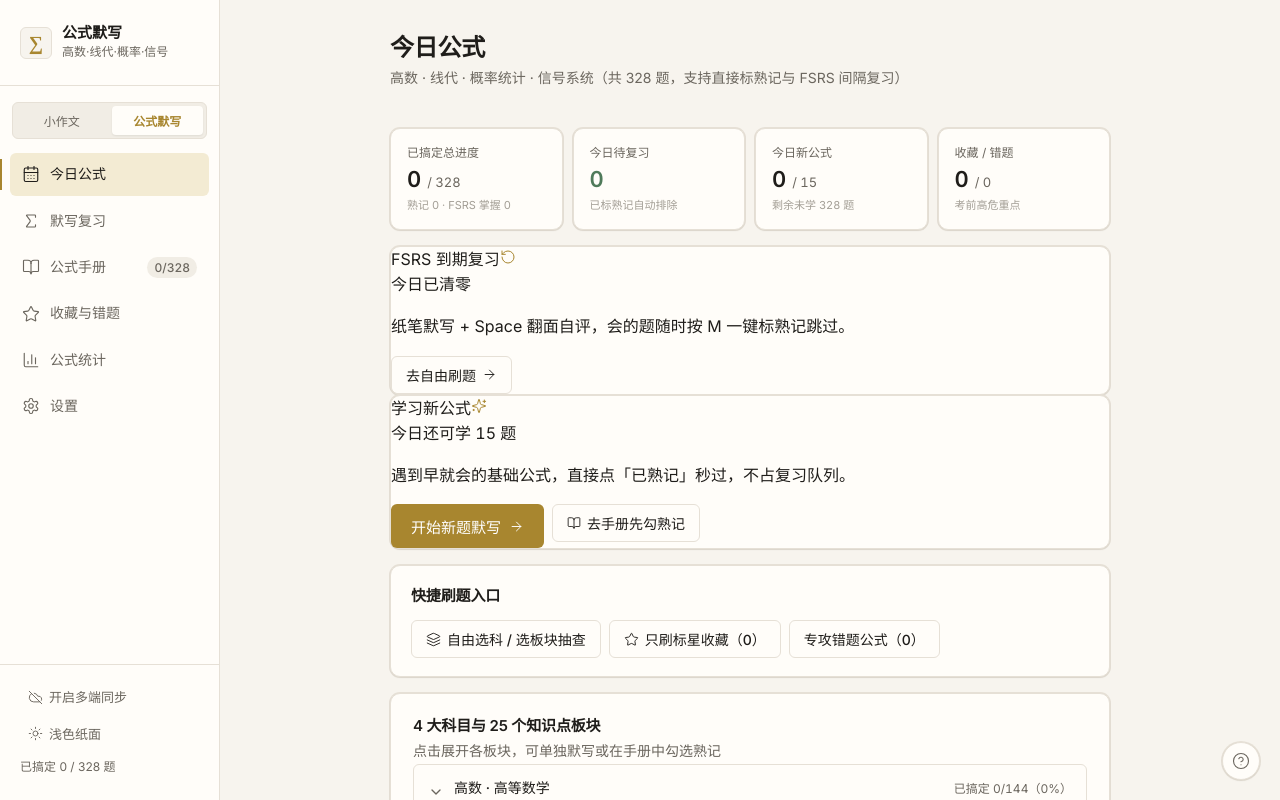
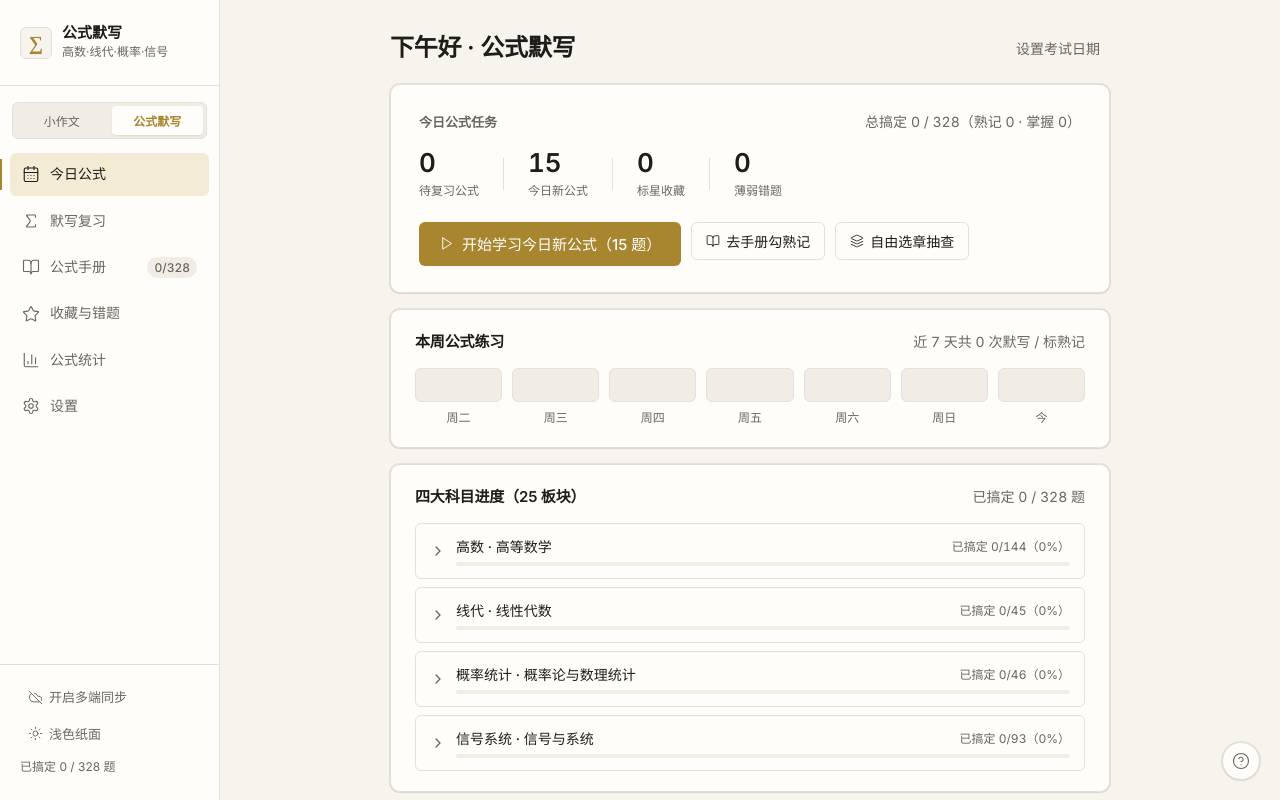
Before and after one commit to learning-kai/kaoyan-essay-final, a React (Vite) app: page /#/today in a window 1280 px wide. Both pictures are taken after a click on the tab "公式默写". Shown: the top 800 px of the page. Built offline with nearby package versions, Linux system fonts and the light colour scheme.

Commit message:
fix: polish FormulaToday layout, render section title LaTeX with KaTeX, and fix inline math baseline

```diff
--- a/src/core/formulaStats.ts
+++ b/src/core/formulaStats.ts
@@ -300,3 +300,46 @@ export function computeFormula14DayForecast(
 
   return days;
 }
+
+export interface FormulaDayActivity {
+  dateKey: string;
+  weekdayLabel: string;
+  count: number;
+  level: 0 | 1 | 2 | 3;
+}
+
+const WEEKDAY_LABELS = ['日', '一', '二', '三', '四', '五', '六'];
+
+export function getFormulaWeeklyHeatmap(
+  reviews: FormulaReviewRecord[],
+  mastered: Record<string, TimestampedFlag>,
+  now = new Date()
+): FormulaDayActivity[] {
+  const counts = new Map<string, number>();
+  for (const r of reviews) {
+    const key = formatLocalDateKey(new Date(r.timestamp));
+    counts.set(key, (counts.get(key) ?? 0) + 1);
+  }
+  for (const flag of Object.values(mastered)) {
+    if (!flag.value) continue;
+    const key = formatLocalDateKey(new Date(flag.updatedAt));
+    counts.set(key, (counts.get(key) ?? 0) + 1);
+  }
+
+  const days: FormulaDayActivity[] = [];
+  for (let offset = 6; offset >= 0; offset--) {
+    const d = new Date(now);
+    d.setDate(now.getDate() - offset);
+    const key = formatLocalDateKey(d);
+    const count = counts.get(key) ?? 0;
+    const level: 0 | 1 | 2 | 3 =
+      count === 0 ? 0 : count < 6 ? 1 : count < 15 ? 2 : 3;
+    days.push({
+      dateKey: key,
+      weekdayLabel: offset === 0 ? '今' : `周${WEEKDAY_LABELS[d.getDay()]}`,
+      count,
+      level,
+    });
+  }
+  return days;
+}
--- a/src/pages/FormulaMistakes.tsx
+++ b/src/pages/FormulaMistakes.tsx
@@ -138,7 +138,9 @@ export function FormulaMistakesPage() {
                 <div className="mistake-meta">
                   <div className="formula-meta-badges">
                     <span className="formula-subj-badge">{subj.name}</span>
-                    <span className="formula-sec-badge">{sec.fullTitle}</span>
+                    <span className="formula-sec-badge">
+                      <MathText text={sec.fullTitle} />
+                    </span>
                     <span className="formula-num-badge tabular-nums">#{item.code}</span>
                     {m && (
                       <span className="formula-tag-warn tabular-nums">
--- a/src/pages/FormulaToday.tsx
+++ b/src/pages/FormulaToday.tsx
@@ -5,18 +5,19 @@ import {
   ChevronDown,
   ChevronRight,
   Layers,
-  RotateCcw,
-  Sparkles,
+  Play,
   Star,
 } from 'lucide-react';
 import { useEffect, useMemo, useState } from 'react';
 import { useNavigate } from 'react-router-dom';
 import { Layout } from '../components/Layout';
+import { MathText } from '../components/MathText';
 import {
   collectFormulaMistakes,
   computeFormulaSectionProgress,
   computeFormulaSubjectMastery,
   getDueFormulaIds,
+  getFormulaWeeklyHeatmap,
   getStarredFormulaIds,
   getUnlearnedFormulaIds,
 } from '../core/formulaStats';
@@ -25,6 +26,14 @@ import { FORMULA_IDS, type FormulaSubjectId } from '../data/formulas';
 import { useFormulaProgress } from '../store/useFormulaProgress';
 import { useSettings } from '../store/useSettings';
 import './pages.css';
+
+function getGreeting(now = new Date()): string {
+  const h = now.getHours();
+  if (h < 6) return '夜深了';
+  if (h < 12) return '上午好';
+  if (h < 18) return '下午好';
+  return '晚上好';
+}
 
 export function FormulaTodayPage() {
   const navigate = useNavigate();
@@ -36,15 +45,13 @@ export function FormulaTodayPage() {
   const getTodayLearnedCount = useFormulaProgress((s) => s.getTodayLearnedCount);
   const examDate = useSettings((s) => s.examDate);
 
-  const [expandedSubject, setExpandedSubject] = useState<FormulaSubjectId | null>(
-    'calculus'
-  );
+  const [expandedSubject, setExpandedSubject] = useState<FormulaSubjectId | null>(null);
 
   useEffect(() => {
     document.title = '今日公式 · 公式默写';
   }, []);
 
-  const examDays = useMemo(
+  const daysLeft = useMemo(
     () => getDaysUntilExam(examDate, new Date()),
     [examDate]
   );
@@ -63,7 +70,7 @@ export function FormulaTodayPage() {
   );
   const todayLearned = getTodayLearnedCount();
   const remainingNewQuota = Math.max(0, dailyNewLimit - todayLearned);
-  const todayNewCount = Math.min(remainingNewQuota, unlearnedIds.length);
+  const newTodayQuota = Math.min(remainingNewQuota, unlearnedIds.length);
 
   const subjectRows = useMemo(
     () => computeFormulaSubjectMastery(cards, mastered),
@@ -73,167 +80,174 @@ export function FormulaTodayPage() {
     () => computeFormulaSectionProgress(cards, mastered),
     [cards, mastered]
   );
+  const heatmap = useMemo(
+    () => getFormulaWeeklyHeatmap(reviews, mastered),
+    [reviews, mastered]
+  );
 
   const totalDirectMastered = subjectRows.reduce((s, r) => s + r.directMastered, 0);
   const totalFsrsMastered = subjectRows.reduce((s, r) => s + r.fsrsMastered, 0);
   const totalDone = totalDirectMastered + totalFsrsMastered;
 
+  const handlePrimaryStart = () => {
+    if (dueIds.length > 0) {
+      navigate('/formula/practice?mode=due');
+    } else if (newTodayQuota > 0) {
+      navigate('/formula/practice?mode=new');
+    } else {
+      navigate('/formula/practice?mode=custom');
+    }
+  };
+
   return (
     <Layout>
-      <header className="page-header">
+      <header className="today-topbar">
         <div>
-          <h1 className="page-title">今日公式</h1>
-          <p className="page-sub">
-            高数 · 线代 · 概率统计 · 信号系统（共 {FORMULA_IDS.length} 题，支持直接标熟记与 FSRS 间隔复习）
-          </p>
+          <h1 className="page-title">{getGreeting()} · 公式默写</h1>
         </div>
-        {examDays !== null && (
-          <div className="exam-pill tabular-nums">
-            {examDays >= 0 ? `距考试 ${examDays} 天` : `考后第 ${Math.abs(examDays)} 天`}
-          </div>
+        {daysLeft !== null ? (
+          <span className="exam-countdown tabular-nums">
+            {daysLeft > 0 ? `距考试 ${daysLeft} 天` : '考试日已到'}
+          </span>
+        ) : (
+          <button
+            type="button"
+            className="btn-ghost"
+            onClick={() => navigate('/settings')}
+          >
+            设置考试日期
+          </button>
         )}
       </header>
 
-      <section className="formula-kpi-grid">
-        <div className="card-surface formula-kpi-card">
-          <div className="formula-kpi-label">已搞定总进度</div>
-          <div className="formula-kpi-val tabular-nums">
-            {totalDone} <span className="formula-kpi-sub">/ {FORMULA_IDS.length}</span>
+      {/* Unified Primary Today Task Card (consistent with Essay Today page) */}
+      <section className="card-surface today-task-card">
+        <div className="section-row-head" style={{ marginBottom: 14 }}>
+          <div className="today-task-label" style={{ marginBottom: 0 }}>
+            今日公式任务
           </div>
-          <div className="formula-kpi-note tabular-nums">
-            熟记 {totalDirectMastered} · FSRS 掌握 {totalFsrsMastered}
+          <span className="page-sub tabular-nums" style={{ marginTop: 0 }}>
+            总搞定 {totalDone} / {FORMULA_IDS.length}（熟记 {totalDirectMastered} · 掌握 {totalFsrsMastered}）
+          </span>
+        </div>
+
+        <div className="today-metrics formula-today-metrics">
+          <div className="today-metric">
+            <span
+              className="today-metric-num tabular-nums"
+              style={{ color: dueIds.length > 0 ? 'var(--gold)' : undefined }}
+            >
+              {dueIds.length}
+            </span>
+            <span className="today-metric-cap">待复习公式</span>
+          </div>
+          <div className="today-metric-sep" />
+          <div className="today-metric">
+            <span className="today-metric-num tabular-nums">{newTodayQuota}</span>
+            <span className="today-metric-cap">今日新公式</span>
+          </div>
+          <div className="today-metric-sep" />
+          <div className="today-metric">
+            <span className="today-metric-num tabular-nums">{starredIds.length}</span>
+            <span className="today-metric-cap">标星收藏</span>
+          </div>
+          <div className="today-metric-sep" />
+          <div className="today-metric">
+            <span
+              className="today-metric-num tabular-nums"
+              style={{ color: mistakes.length > 0 ? 'var(--err)' : undefined }}
+            >
+              {mistakes.length}
+            </span>
+            <span className="today-metric-cap">薄弱错题</span>
           </div>
         </div>
 
-        <div className="card-surface formula-kpi-card">
-          <div className="formula-kpi-label">今日待复习</div>
-          <div
-            className="formula-kpi-val tabular-nums"
-            style={{ color: dueIds.length > 0 ? 'var(--gold)' : 'var(--ok)' }}
-          >
-            {dueIds.length}
-          </div>
-          <div className="formula-kpi-note">已标熟记自动排除</div>
-        </div>
-
-        <div className="card-surface formula-kpi-card">
-          <div className="formula-kpi-label">今日新公式</div>
-          <div className="formula-kpi-val tabular-nums">
-            {todayLearned}{' '}
-            <span className="formula-kpi-sub">/ {dailyNewLimit}</span>
-          </div>
-          <div className="formula-kpi-note tabular-nums">
-            剩余未学 {unlearnedIds.length} 题
-          </div>
-        </div>
-
-        <div className="card-surface formula-kpi-card">
-          <div className="formula-kpi-label">收藏 / 错题</div>
-          <div className="formula-kpi-val tabular-nums">
-            {starredIds.length}{' '}
-            <span className="formula-kpi-sub">/ {mistakes.length}</span>
-          </div>
-          <div className="formula-kpi-note">考前高危重点</div>
-        </div>
-      </section>
-
-      <section className="task-grid" style={{ marginTop: 16 }}>
-        <div className="card-surface task-card">
-          <div className="task-card-head">
-            <span className="task-tag">FSRS 到期复习</span>
-            <RotateCcw size={16} strokeWidth={1.5} style={{ color: 'var(--gold)' }} />
-          </div>
-          <div className="task-big tabular-nums">
-            {dueIds.length > 0 ? `${dueIds.length} 题待巩固` : '今日已清零'}
-          </div>
-          <p className="task-desc">
-            纸笔默写 + Space 翻面自评，会的题随时按 M 一键标熟记跳过。
-          </p>
-          <button
-            type="button"
-            className={dueIds.length > 0 ? 'btn-primary' : 'btn-secondary'}
-            onClick={() => navigate('/formula/practice?mode=due')}
-          >
-            {dueIds.length > 0 ? '开始复习' : '去自由刷题'}
-            <ArrowRight size={15} strokeWidth={1.5} />
-          </button>
-        </div>
-
-        <div className="card-surface task-card">
-          <div className="task-card-head">
-            <span className="task-tag">学习新公式</span>
-            <Sparkles size={16} strokeWidth={1.5} style={{ color: 'var(--gold)' }} />
-          </div>
-          <div className="task-big tabular-nums">
-            {unlearnedIds.length === 0
-              ? '全部已覆盖'
-              : todayNewCount > 0
-                ? `今日还可学 ${todayNewCount} 题`
-                : '今日新题已达上限'}
-          </div>
-          <p className="task-desc">
-            遇到早就会的基础公式，直接点「已熟记」秒过，不占复习队列。
-          </p>
-          <div className="toolbar-group">
+        <div className="today-task-actions">
           <button
             type="button"
             className="btn-primary"
-              disabled={unlearnedIds.length === 0}
+            onClick={handlePrimaryStart}
+          >
+            <Play size={15} strokeWidth={1.5} />
+            {dueIds.length > 0
+              ? `开始到期复习（${dueIds.length} 题）`
+              : newTodayQuota > 0
+                ? `开始学习今日新公式（${newTodayQuota} 题）`
+                : '自由选章抽查默写'}
+          </button>
+
+          {dueIds.length > 0 && newTodayQuota > 0 && (
+            <button
+              type="button"
+              className="btn-secondary"
               onClick={() => navigate('/formula/practice?mode=new')}
             >
-              开始新题默写
-              <ArrowRight size={15} strokeWidth={1.5} />
+              直接学新题
+              <ArrowRight size={14} strokeWidth={1.5} />
             </button>
+          )}
+
           <button
             type="button"
             className="btn-secondary"
             onClick={() => navigate('/formula/handbook')}
           >
             <BookOpen size={14} strokeWidth={1.5} />
-              去手册先勾熟记
+            去手册勾熟记
           </button>
-          </div>
-        </div>
-      </section>
 
-      <section className="card-surface" style={{ padding: '18px 20px', marginTop: 16 }}>
-        <div className="section-head-row" style={{ marginBottom: 12 }}>
-          <h2 className="section-small-title">快捷刷题入口</h2>
-        </div>
-        <div className="toolbar-group">
           <button
             type="button"
             className="btn-secondary"
             onClick={() => navigate('/formula/practice?mode=custom')}
           >
-            <Layers size={15} strokeWidth={1.5} />
-            自由选科 / 选板块抽查
+            <Layers size={14} strokeWidth={1.5} />
+            自由选章抽查
           </button>
+
+          {starredIds.length > 0 && (
             <button
               type="button"
               className="btn-secondary"
-            disabled={starredIds.length === 0}
               onClick={() => navigate('/formula/practice?mode=starred')}
             >
-            <Star size={15} strokeWidth={1.5} />
-            只刷标星收藏（{starredIds.length}）
+              <Star size={14} strokeWidth={1.5} />
+              刷收藏 ({starredIds.length})
             </button>
-          <button
-            type="button"
-            className="btn-secondary"
-            disabled={mistakes.length === 0}
-            onClick={() => navigate('/formula/practice?mode=mistakes')}
-          >
-            专攻错题公式（{mistakes.length}）
-          </button>
+          )}
         </div>
       </section>
 
-      <section className="card-surface" style={{ padding: '20px 22px', marginTop: 16 }}>
-        <div className="section-head-row">
-          <h2 className="section-small-title">4 大科目与 25 个知识点板块</h2>
-          <span className="page-sub" style={{ marginTop: 0 }}>
-            点击展开各板块，可单独默写或在手册中勾选熟记
+      {/* Weekly 7-day Formula Heatmap */}
+      <section className="card-surface today-section-card">
+        <div className="section-row-head">
+          <h2 className="section-small-title">本周公式练习</h2>
+          <span className="page-sub tabular-nums" style={{ marginTop: 0 }}>
+            近 7 天共 {heatmap.reduce((acc, d) => acc + d.count, 0)} 次默写 / 标熟记
+          </span>
+        </div>
+        <div className="heatmap-grid" aria-label="本周公式练习热力图">
+          {heatmap.map((day) => (
+            <div key={day.dateKey} className="heatmap-cell-wrap">
+              <div
+                className={`heatmap-cell heat-level-${day.level} tabular-nums`}
+                title={`${day.dateKey}：${day.count} 次`}
+              >
+                {day.count > 0 ? day.count : ''}
+              </div>
+              <span className="heatmap-day">{day.weekdayLabel}</span>
+            </div>
+          ))}
+        </div>
+      </section>
+
+      {/* 4 Subjects & 25 Expandable Sections */}
+      <section className="card-surface today-section-card">
+        <div className="section-row-head">
+          <h2 className="section-small-title">四大科目进度（25 板块）</h2>
+          <span className="page-sub tabular-nums" style={{ marginTop: 0 }}>
+            已搞定 {totalDone} / {FORMULA_IDS.length} 题
           </span>
         </div>
 
@@ -241,16 +255,15 @@ export function FormulaTodayPage() {
           {subjectRows.map((subj) => {
             const isOpen = expandedSubject === subj.subject;
             const secs = sectionRows.filter((s) => s.subject === subj.subject);
-            const pct = subj.total > 0 ? Math.round((subj.doneCount / subj.total) * 100) : 0;
+            const pct =
+              subj.total > 0 ? Math.round((subj.doneCount / subj.total) * 100) : 0;
 
             return (
               <div key={subj.subject} className="course-item">
                 <button
                   type="button"
                   className="course-item-trigger"
-                  onClick={() =>
-                    setExpandedSubject(isOpen ? null : subj.subject)
-                  }
+                  onClick={() => setExpandedSubject(isOpen ? null : subj.subject)}
                 >
                   <span className="course-chevron">
                     {isOpen ? <ChevronDown size={16} /> : <ChevronRight size={16} />}
@@ -290,10 +303,11 @@ export function FormulaTodayPage() {
                                   />
                                 )}
                                 <span className="formula-sec-code">{sec.code}</span>
-                                <span>{sec.title}</span>
+                                <MathText text={sec.title} />
                               </div>
                               <div className="formula-sec-meta tabular-nums">
-                                熟记 {sec.directMastered} · 掌握 {sec.fsrsMastered} · 在学 {sec.inProgress} · 未学 {sec.unlearned}
+                                熟记 {sec.directMastered} · 掌握 {sec.fsrsMastered} · 在学{' '}
+                                {sec.inProgress} · 未学 {sec.unlearned}
                                 {sec.dueCount > 0 && (
                                   <span style={{ color: 'var(--gold)', marginLeft: 8 }}>
                                     到期 {sec.dueCount}
```
Also changed, not shown: src/components/MathText.tsx (+12 -0 lines), src/components/components.css (+8 -11 lines), src/pages/FormulaHandbook.tsx (+5 -3 lines), src/pages/FormulaPractice.tsx (+11 -8 lines), src/pages/FormulaStats.tsx (+10 -7 lines), src/pages/pages.css (+30 -4 lines). Lines whose indentation alone changed are shown as unchanged.
